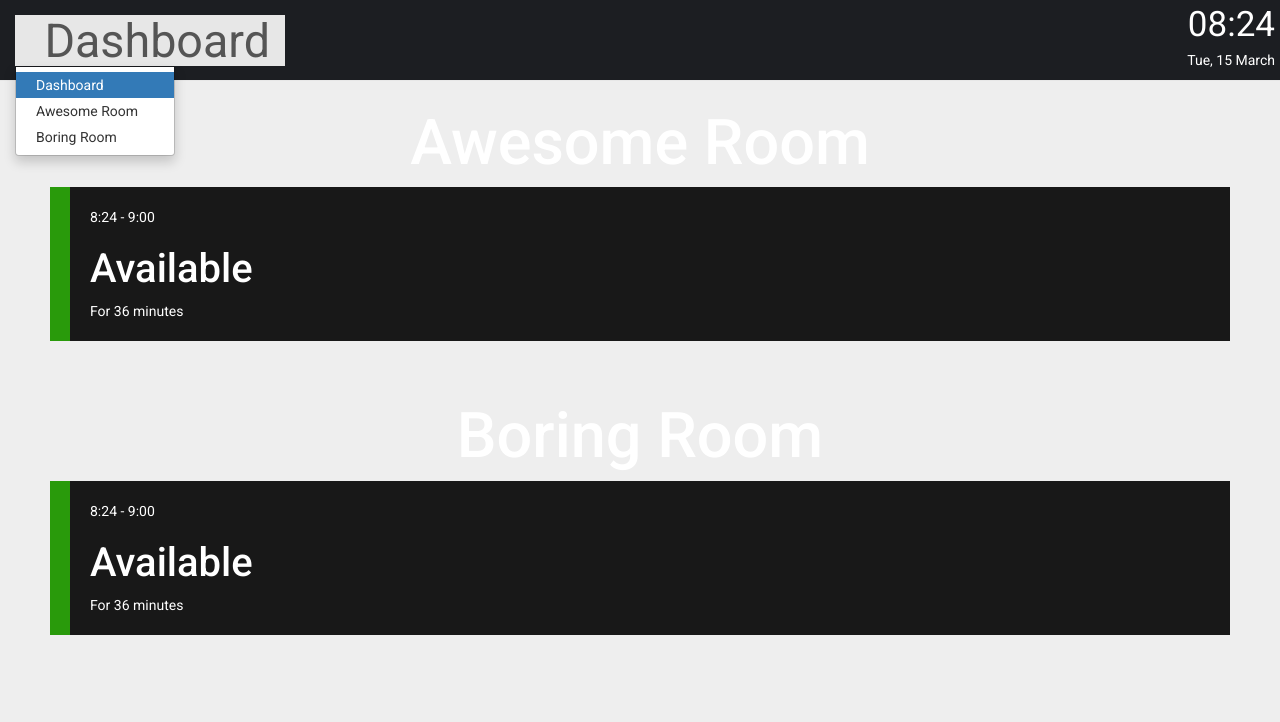
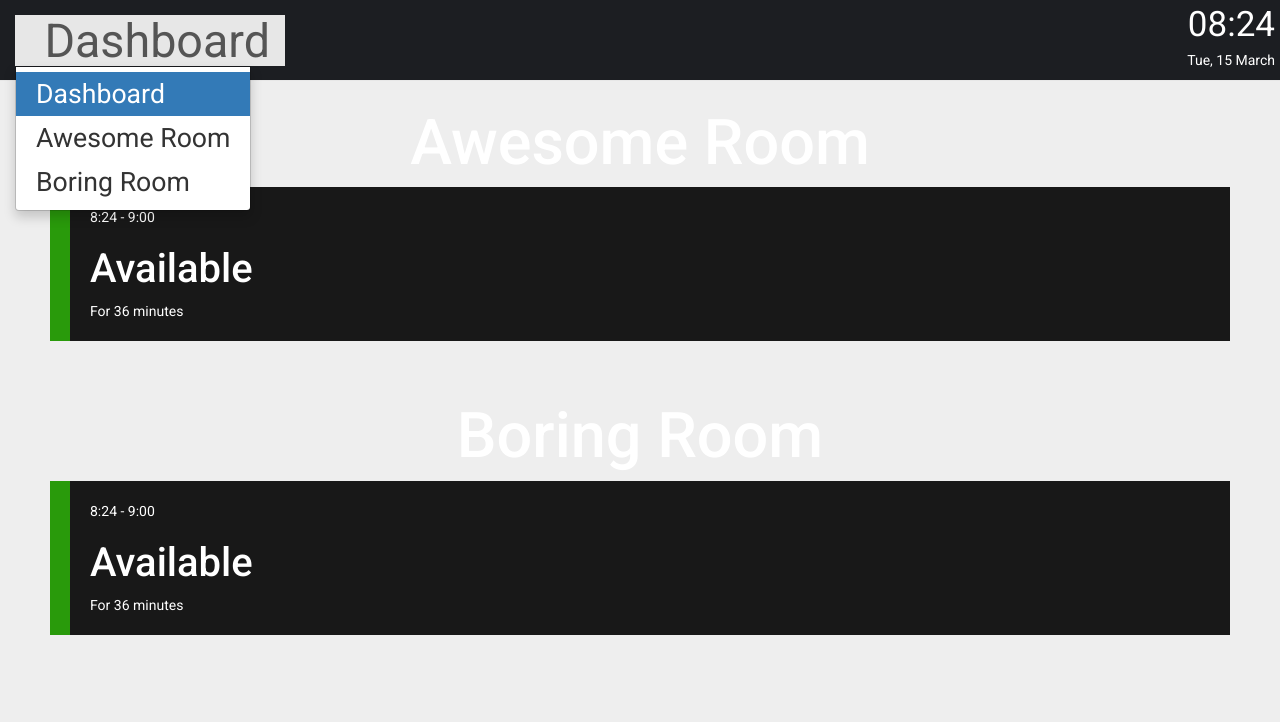
Before and after one commit to DerHahne/room_display, a Flask app: page / in a window 1280 px wide, after a click on "Dashboard". Shown: the top 722 px of the page. Run offline with Flask 2, Linux system fonts and the light colour scheme; some libraries are stand-ins or nearby versions; some web fonts are replaced.

Commit message:
Made dropdown bigger

```diff
--- a/room_display/static/index.css
+++ b/room_display/static/index.css
@@ -17,6 +17,11 @@ body {
 .navbar-nav>li>a {
     border: none;
 }
+#fullscreen {
+    position: absolute;
+    right: 10px;
+    display: none;
+}
 
 /*TIME*/
 #nav_time {
@@ -35,19 +40,17 @@ body {
     font-size: 35pt;
     vertical-align: middle;
 }
+.dropdown-menu li a {
+    font-size: 20pt;
+}
 
-
+/*Tabs*/
 .tab-pane {
     margin-top: 60px;
 }
 h1 {
     text-align: center;
     text-shadow: none;
-}
-#fullscreen {
-    position: absolute;
-    right: 10px;
-    display: none;
 }
 .room {
     display: block;
```
